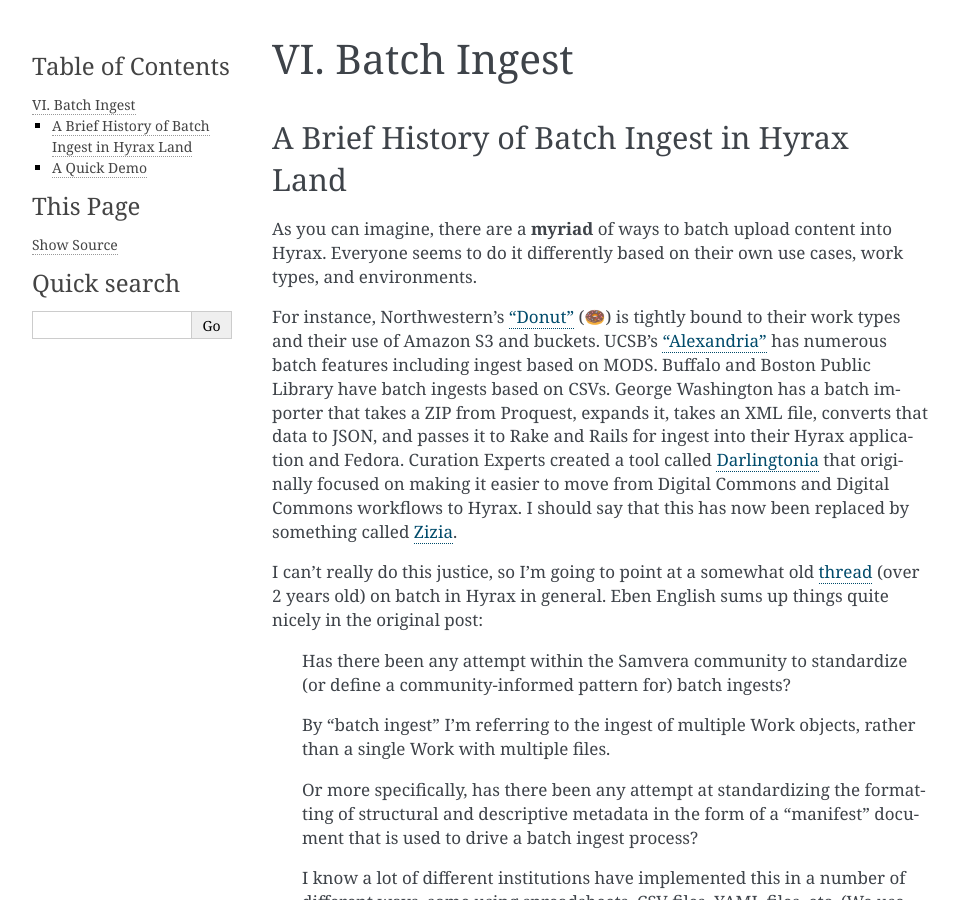
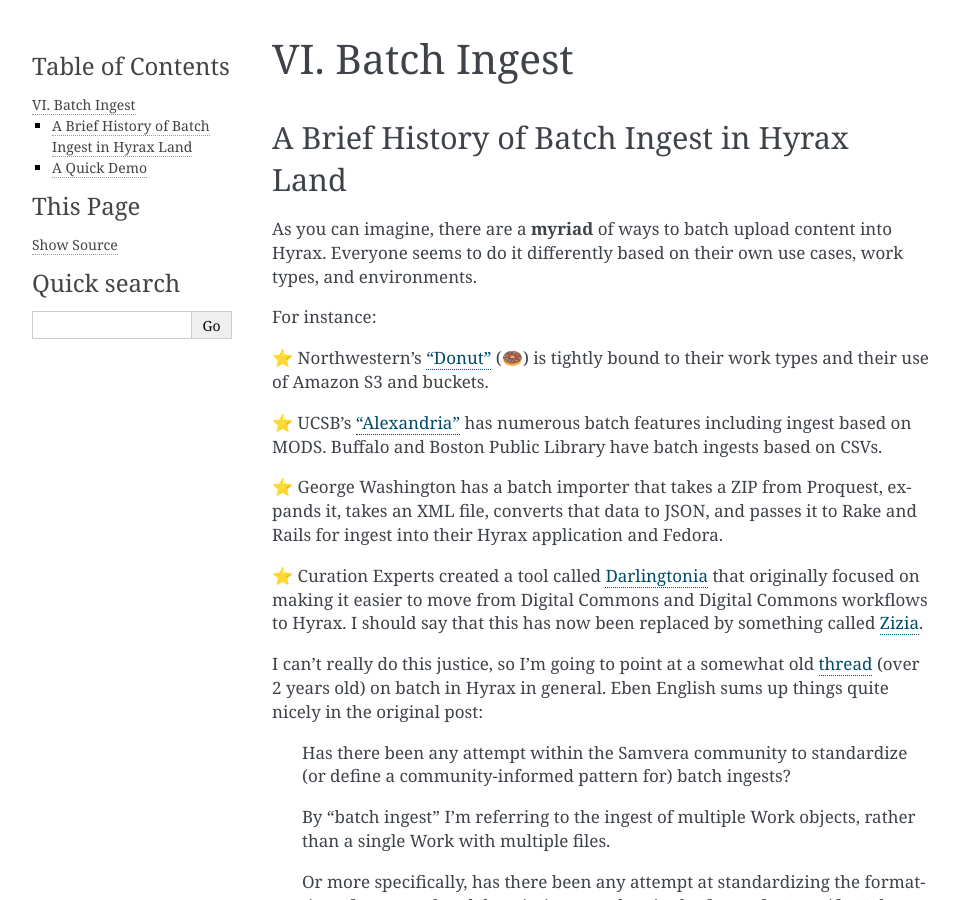
Before and after one commit to markpbaggett/utk_hyrax_review_docs, a Sphinx documentation site: the page built from docs/source/demo2/6_batch_ingest.rst, in a window 1280 px wide and 900 px high. Shown: the whole window, without its empty margins (148-1107 px from the left). Built offline with Sphinx 7.4.7, drawn with Linux system fonts in a browser that asks for light colours; part of the change alters nothing that is shown.

```diff
--- a/docs/source/demo2/6_batch_ingest.rst
+++ b/docs/source/demo2/6_batch_ingest.rst
@@ -7,14 +7,15 @@ A Brief History of Batch Ingest in Hyrax Land
 As you can imagine, there are a **myriad** of ways to batch upload content into Hyrax.  Everyone seems to do it
 differently based on their own use cases, work types, and environments.
 
-For instance, Northwestern's `"Donut" <https://github.com/nulib/donut>`_ (|:doughnut:|) is tightly bound to their work
-types and their use of Amazon S3 and buckets. UCSB's `"Alexandria" <https://gitlab.com/ucsb-library/alexandria>`_ has
-numerous batch features including ingest based on MODS. Buffalo and Boston Public Library have batch ingests based on
-CSVs. George Washington has a batch importer that takes a ZIP from Proquest, expands it, takes an XML file, converts that
-data to JSON, and passes it to Rake and Rails for ingest into their Hyrax application and Fedora. Curation Experts
-created a tool called `Darlingtonia <https://github.com/curationexperts-deprecated/darlingtonia>`_ that originally
-focused on making it easier to move from Digital Commons and Digital Commons workflows to Hyrax.  I should say that this
-has now been replaced by something called `Zizia <https://github.com/curationexperts/zizia>`_.
+For instance:
+
+|:star:| Northwestern's `"Donut" <https://github.com/nulib/donut>`_ (|:doughnut:|) is tightly bound to their work types and their use of Amazon S3 and buckets.
+
+|:star:|  UCSB's `"Alexandria" <https://gitlab.com/ucsb-library/alexandria>`_ has numerous batch features including ingest based on MODS. Buffalo and Boston Public Library have batch ingests based on CSVs.
+
+|:star:|  George Washington has a batch importer that takes a ZIP from Proquest, expands it, takes an XML file, converts that data to JSON, and passes it to Rake and Rails for ingest into their Hyrax application and Fedora.
+
+|:star:|  Curation Experts created a tool called `Darlingtonia <https://github.com/curationexperts-deprecated/darlingtonia>`_ that originally focused on making it easier to move from Digital Commons and Digital Commons workflows to Hyrax.  I should say that this has now been replaced by something called `Zizia <https://github.com/curationexperts/zizia>`_.
 
 I can't really do this justice, so I'm going to point at a somewhat old `thread <https://groups.google.com/forum/#!topic/samvera-tech/a7P4Y2TY590>`_
 (over 2 years old) on batch in Hyrax in general.  Eben English sums up things quite nicely in the original post:
```
